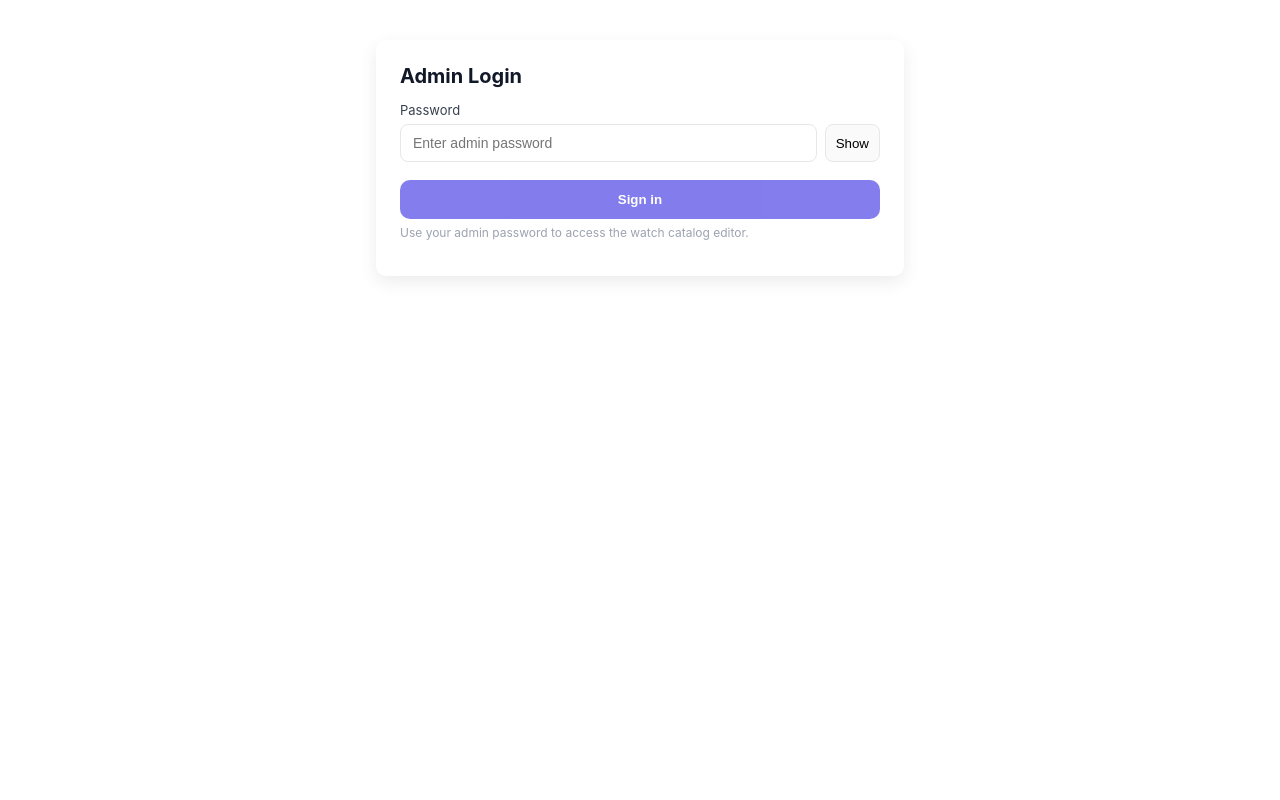
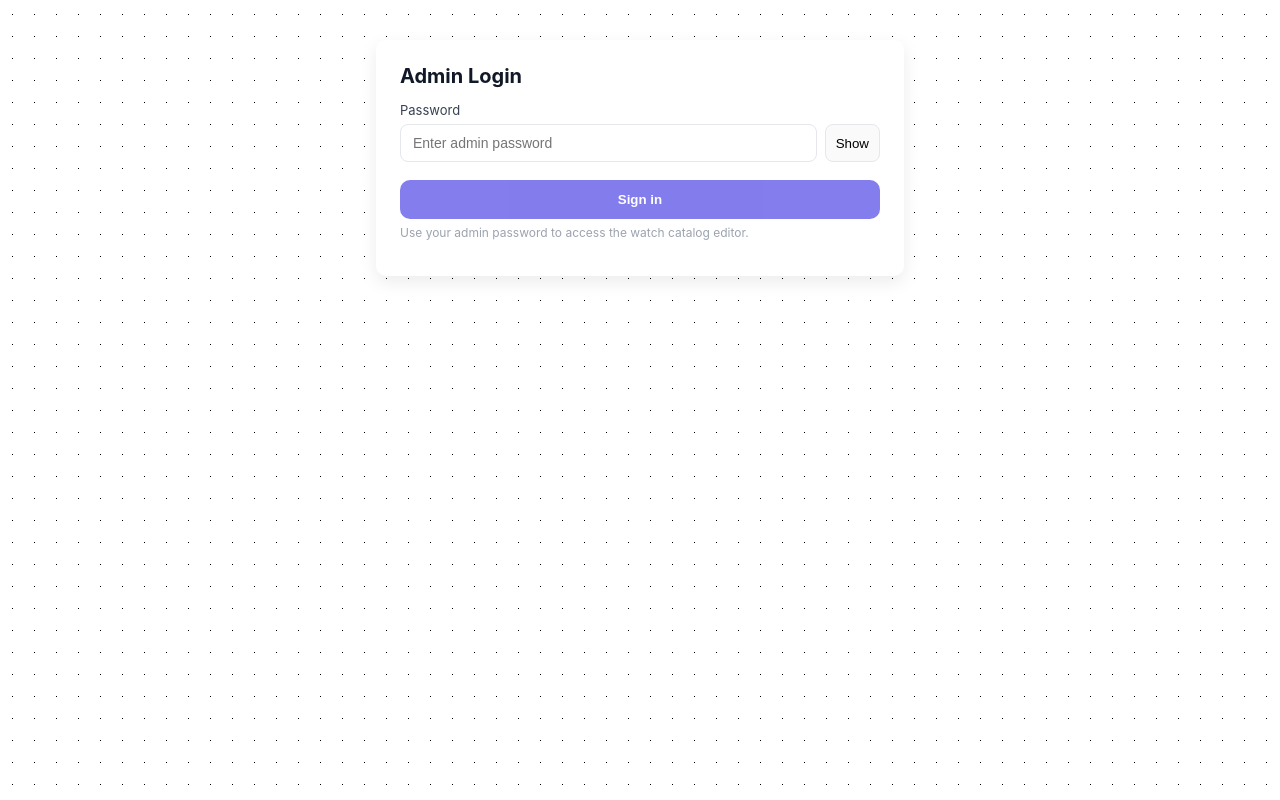
Before and after one commit to sai-nt-absolute/timekeeper, a Next.js app: page /admin in a window 1280 px wide. Built offline with nearby package versions, Linux system fonts and the light colour scheme.

Commit message:
Update styles.css - dot background

```diff
--- a/styles.css
+++ b/styles.css
@@ -1,4 +1,12 @@
 body {
+  --dot-bg: white;
+  --dot-color: black;
+  --dot-size: 1.2px;
+  --dot-space: 22px;
+	background:
+		linear-gradient(90deg, var(--dot-bg) calc(var(--dot-space) - var(--dot-size)), transparent 1%) center / var(--dot-space) var(--dot-space),
+		linear-gradient(var(--dot-bg) calc(var(--dot-space) - var(--dot-size)), transparent 1%) center / var(--dot-space) var(--dot-space),
+		var(--dot-color);
   margin: 0;
   font-family: Arial, sans-serif;
 }
```
